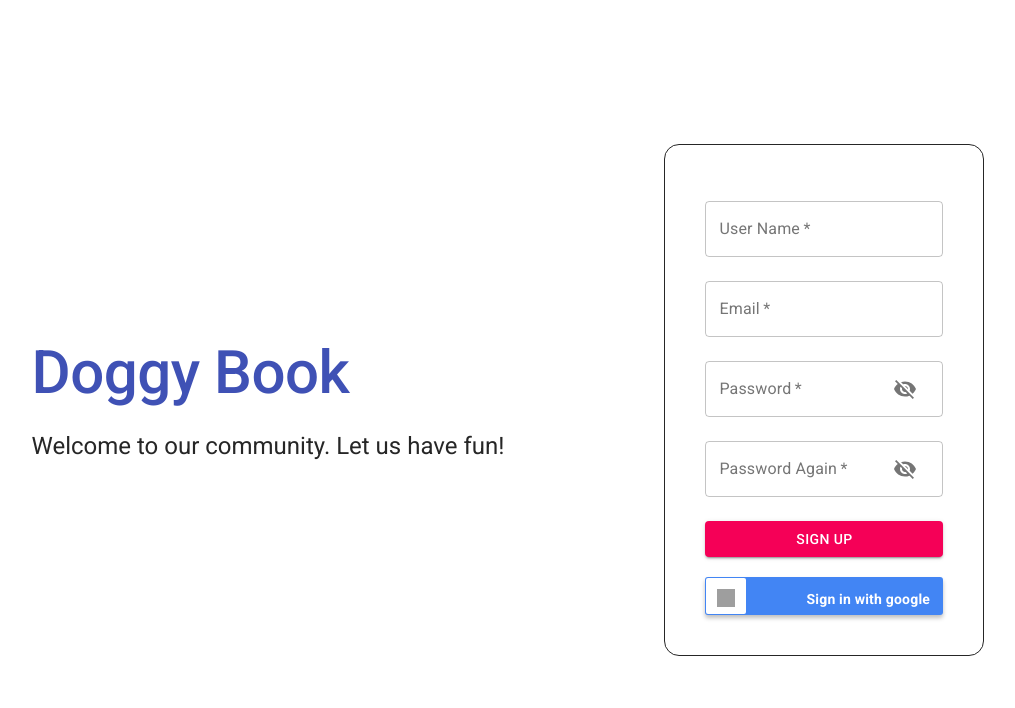
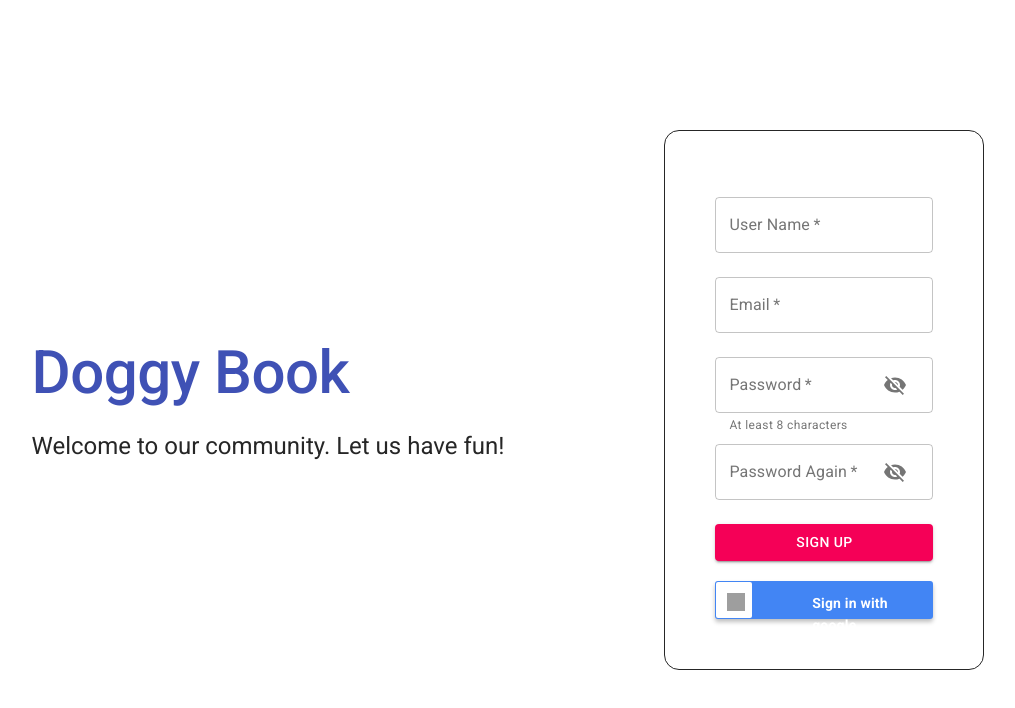
Before and after one commit to AllenLiu7/new-social-media-client, a React app: page /signup in a window 1280 px wide. Shown: the top 708 px of the page, without its empty margins (132-1147 px from the left). Built offline with nearby package versions, Linux system fonts and the light colour scheme; grey boxes are pictures that could not be loaded.

Commit message:
added password length check to SignUp form

```diff
--- a/src/page/signUp.tsx
+++ b/src/page/signUp.tsx
@@ -79,7 +79,7 @@ export default function SignUp() {
       display: 'flex',
       flexDirection: 'column',
       alignItems: 'center',
-      padding: 40,
+      padding: 50,
       borderRadius: 15,
     },
     title: {
@@ -159,6 +159,10 @@ export default function SignUp() {
             defaultValue=''
             rules={{
               required: 'Password is required',
+              minLength: {
+                value: 8,
+                message: 'At least 8 characters',
+              },
             }}
             render={({ field: { onChange, value }, fieldState: { error } }) => (
               <TextField
@@ -183,7 +187,7 @@ export default function SignUp() {
                 value={value}
                 onChange={onChange}
                 error={!!error}
-                helperText={error ? error.message : null}
+                helperText={error ? error.message : 'At least 8 characters'}
               />
             )}
           />
@@ -195,6 +199,10 @@ export default function SignUp() {
             rules={{
               required: 'Password again is required',
               validate: (v) => v === watchFields[0] || "Passwords don't match",
+              minLength: {
+                value: 8,
+                message: 'At least 8 characters',
+              },
             }}
             render={({ field: { onChange, value }, fieldState: { error } }) => (
               <TextField
@@ -203,7 +211,7 @@ export default function SignUp() {
                 label='Password Again'
                 variant='outlined'
                 fullWidth={true}
-                margin='normal'
+                margin='none'
                 InputProps={{
                   endAdornment: (
                     <InputAdornment position='end'>
@@ -224,7 +232,7 @@ export default function SignUp() {
             )}
           />
 
-          <Box mt={2}>
+          <Box mt={3}>
             <Button
               type='submit'
               fullWidth
```
